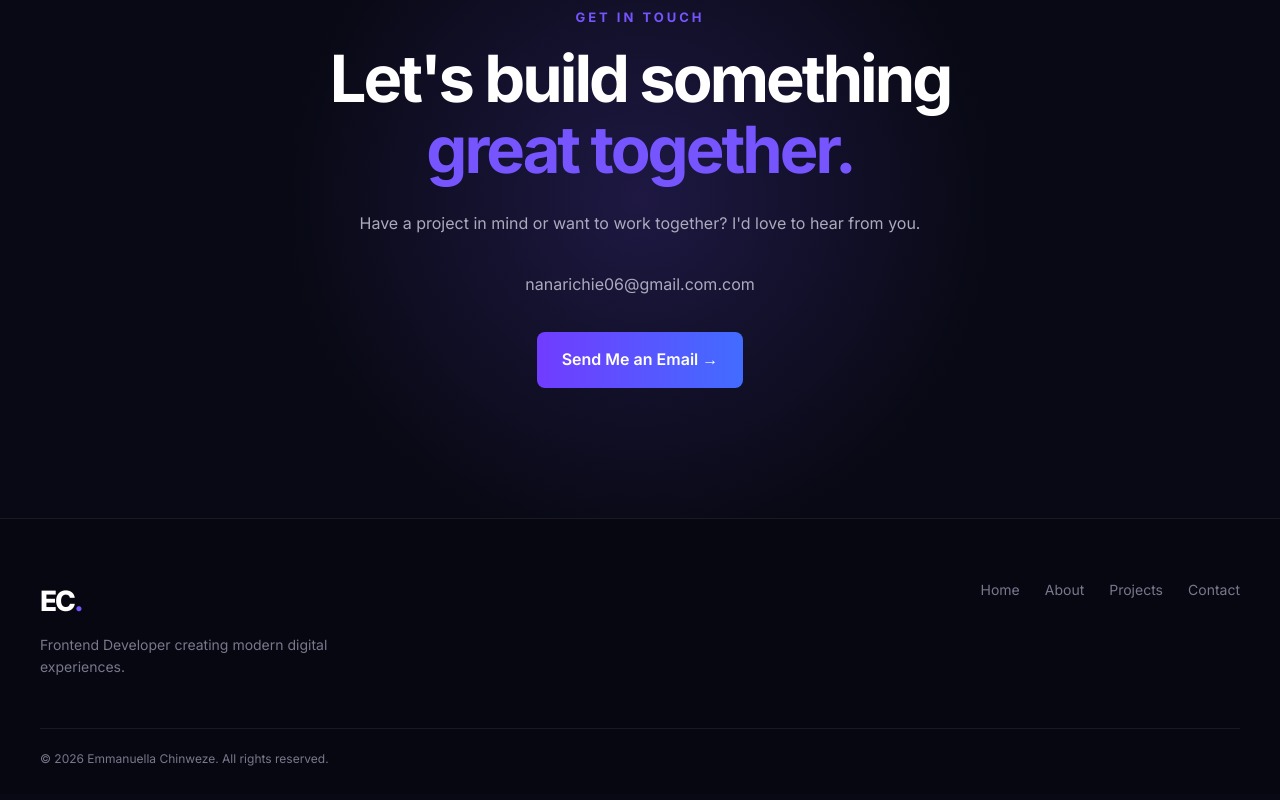
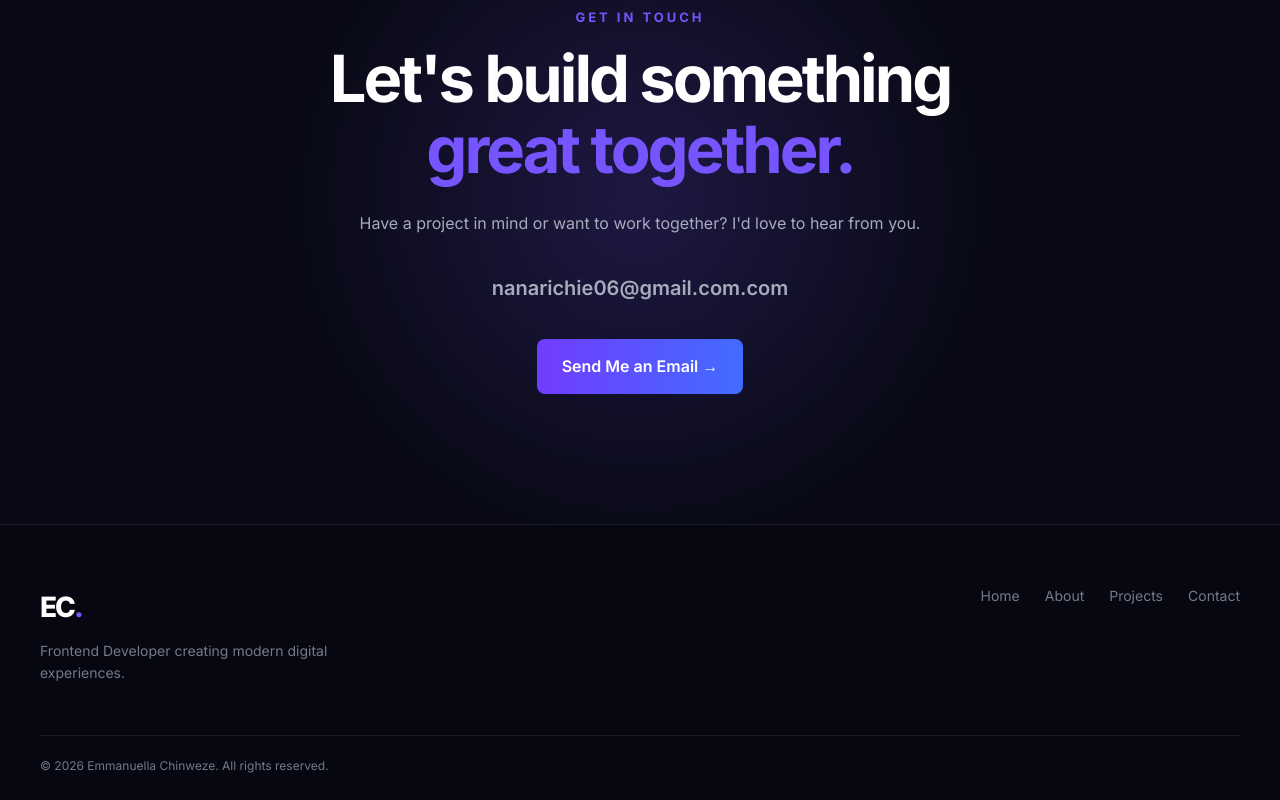
Before and after one commit to nanarichie06-alt/Trail, a plain HTML site: page index.html in a window 1280 px wide. Shown: the part 4527-5327 px from the top of the page. Drawn offline with Linux system fonts and the light colour scheme.

Commit message:
Update style.css

```diff
--- a/style.css
+++ b/style.css
@@ -1277,3 +1277,9 @@ a {
 
   border: 5px solid #080914;
 }
+.email {
+  color: #7655ff;
+  font-size: 20px;
+  font-weight: 600;
+  margin-bottom: 25px;
+}
```
